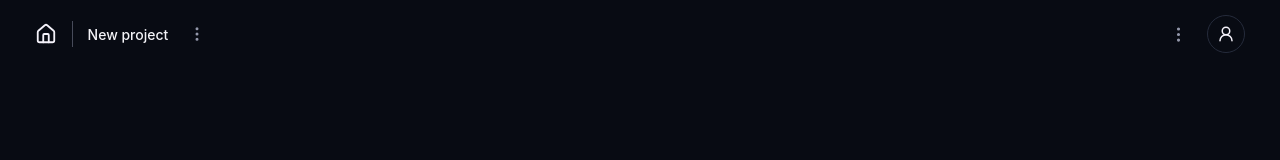
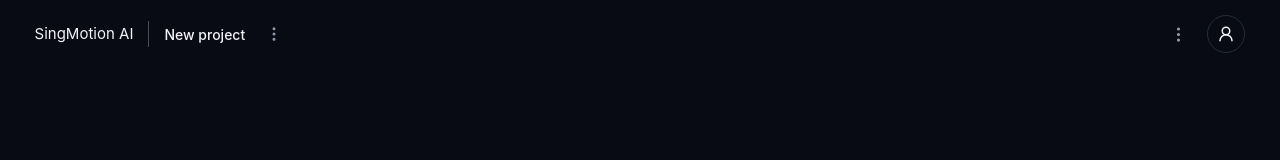
Before and after one commit to bernhardtmuellergermany-maker/singmotion-ai, a Next.js app: page /studio in a window 1280 px wide. Shown: the top 160 px of the page. Built offline with nearby package versions, Linux system fonts and the light colour scheme; no server answers.

Commit message:
ui: standardize SingMotion AI wordmark and login navigation

```diff
--- a/components/studio-wizard.tsx
+++ b/components/studio-wizard.tsx
@@ -284,7 +284,7 @@ export function StudioWizard({
     <div className="product-theme singmotion-flow">
       <header className="flow-header">
         <div className="flow-header-left">
-          <Link href="/" aria-label="Home" className="flow-icon"><House size={26}/></Link>
+          <Link href="/" aria-label="SingMotion AI home" className="sm-wordmark">SingMotion <span>AI</span></Link>
           <span className="flow-divider"/>
           {editingName ? <input className="flow-project-input" aria-label="Project name" autoFocus value={projectName} onChange={e=>setProjectName(e.target.value)} onBlur={()=>rename(projectName)} onKeyDown={e=>{if(e.key==="Enter") rename(projectName); if(e.key==="Escape") setEditingName(false);}}/> :
           <button className="flow-project-name" title="Click to rename" onClick={()=>setEditingName(true)}>{projectName || "New project"}</button>}
@@ -292,7 +292,7 @@ export function StudioWizard({
         </div>
         <div className="flow-header-right">
           <details className="flow-menu"><summary aria-label="More information"><MoreVertical size={19}/></summary><div className="flow-popover"><Link href="/help">Help</Link><Link href="/terms">Terms</Link><Link href="/privacy">Privacy</Link><Link href="/legal">Legal notice</Link></div></details>
-          <Link href="/settings" className="flow-profile" aria-label="Account"><UserRound size={21}/></Link>
+          <Link href="/login" className="flow-profile" aria-label="Login"><UserRound size={21}/></Link>
         </div>
       </header>
       <main id="content" className={`flow-main ${draft.song ? "flow-has-audio" : "flow-empty"}`}>
```
